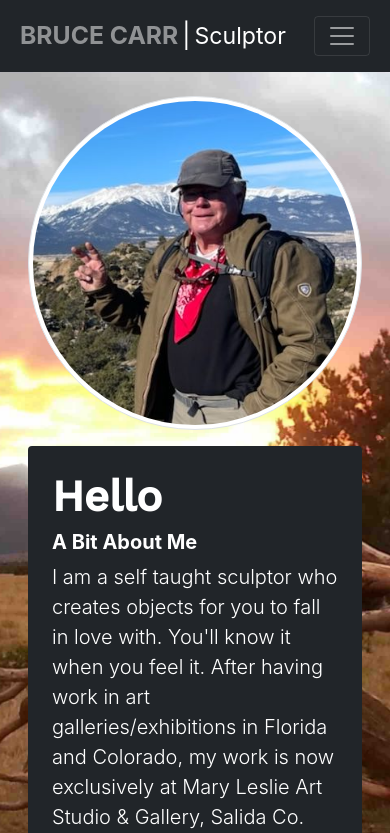
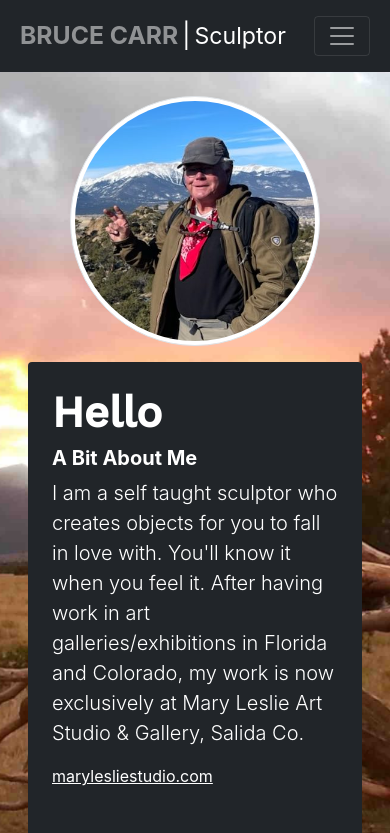
Before and after one commit to ryanecarr/brucecarr.org, a React (Create React App) app: page / in a window 390 px wide. Shown: the top 833 px of the page. Built offline with nearby package versions, Linux system fonts and the light colour scheme.

Commit message:
adjusted css breakpoints

```diff
--- a/src/App.css
+++ b/src/App.css
@@ -47,6 +47,16 @@
 @media (max-width: 992px) {
   .main {
     padding-top: 0px;
+    max-width: 500px;
+  }
+  .profile {
+    width: 300px;
+  }
+}
+
+@media (max-width: 768px) {
+  .profile {
+    width: 250px;
   }
 }
 
--- a/src/Pages/Home/Home.js
+++ b/src/Pages/Home/Home.js
@@ -13,7 +13,7 @@ const Home = () => {
             <img
               src={profilePhoto}
               alt='Bruce Carr'
-              className='img-fluid mb-3 rounded-circle img-thumbnail'
+              className='img-fluid mb-3 rounded-circle img-thumbnail profile'
             />
           </div>
           <div className='col-sm-12 col-lg-6'>
```
